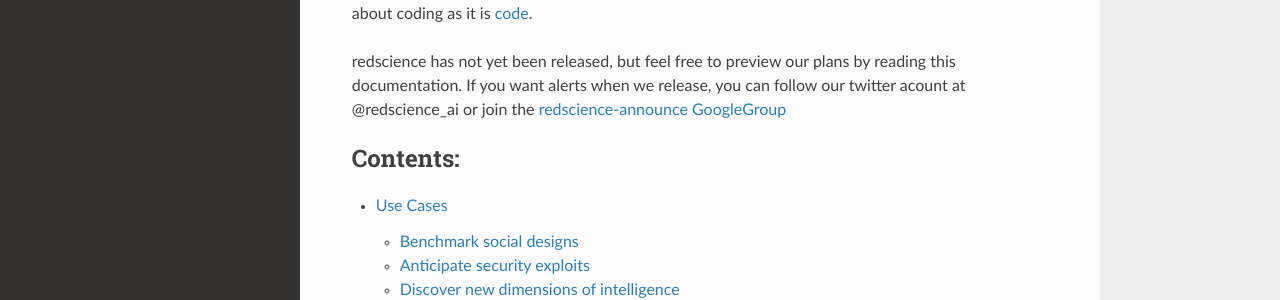
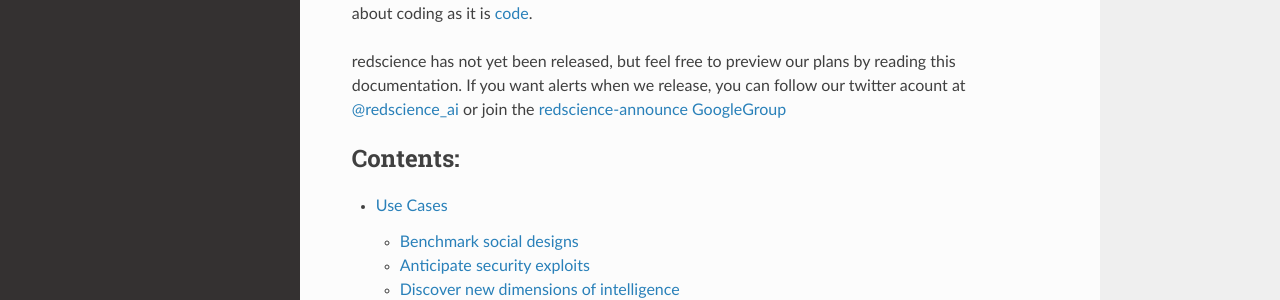
Before and after one commit to ChrisSantosLang/redscience, a Sphinx documentation site: the page built from docs/source/index.rst, in a window 1280 px wide and 900 px high. Shown: the part 422-722 px from the top of the window. Built offline with Sphinx 7.4.7 and the Read the Docs theme 2.0.0, drawn with Linux system fonts in a browser that asks for light colours; some of the changed lines change nothing that is shown.

Commit message:
Update index.rst

```diff
--- a/docs/source/index.rst
+++ b/docs/source/index.rst
@@ -25,9 +25,10 @@
 
 redscience has not yet been released, but feel free to preview
 our plans by reading this documentation. If you want alerts when
-we release, you can follow our twitter acount at @redscience_ai
-or join the
-`redscience-announce GoogleGroup <https://groups.google.com/g/redscience-announce>`_
+we release, you can follow our twitter acount at `@redscience_ai
+<https://twitter.com/redscience_ai>`_
+or join the `redscience-announce GoogleGroup
+<https://groups.google.com/g/redscience-announce>`_
 
 .. toctree::
    :maxdepth: 2
```
